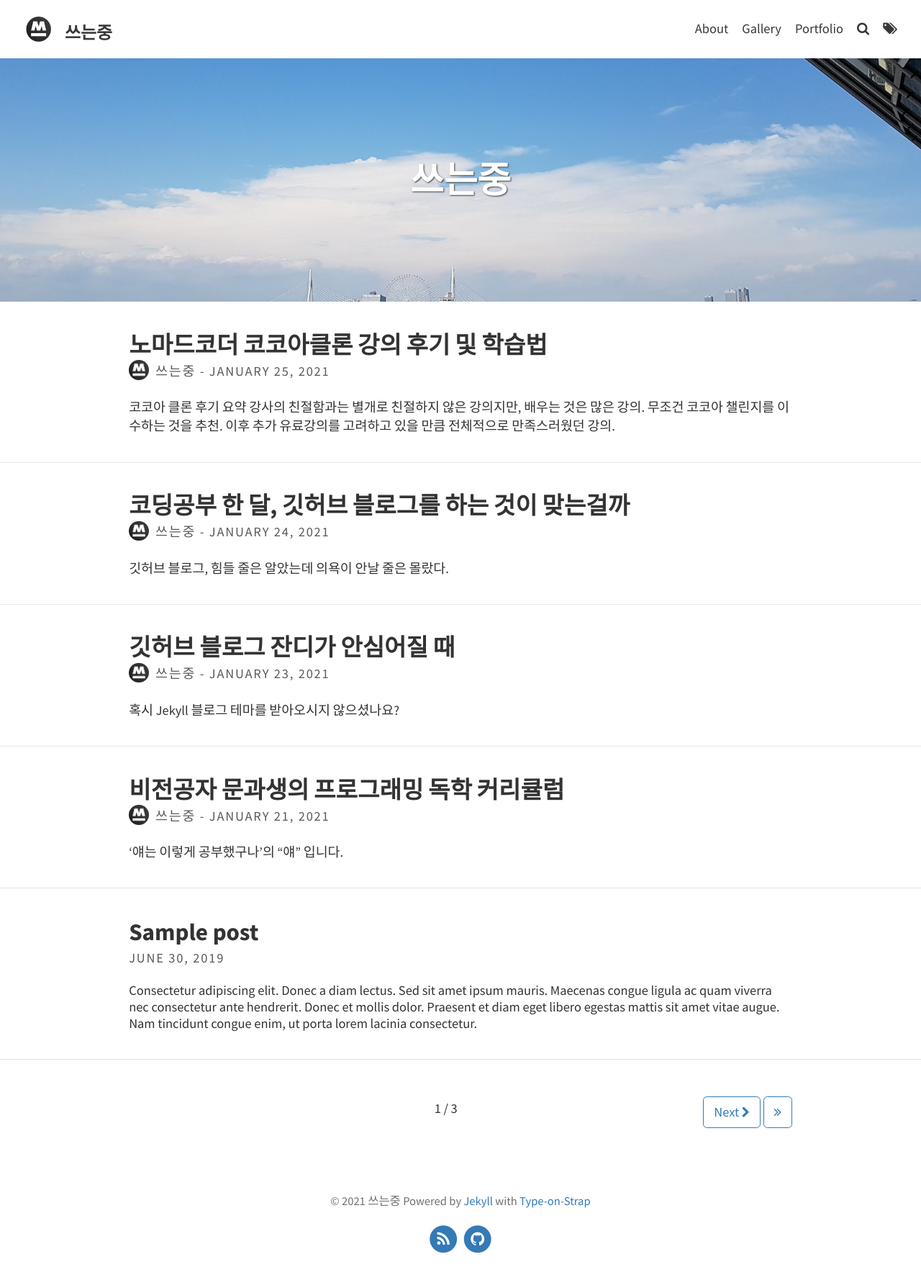
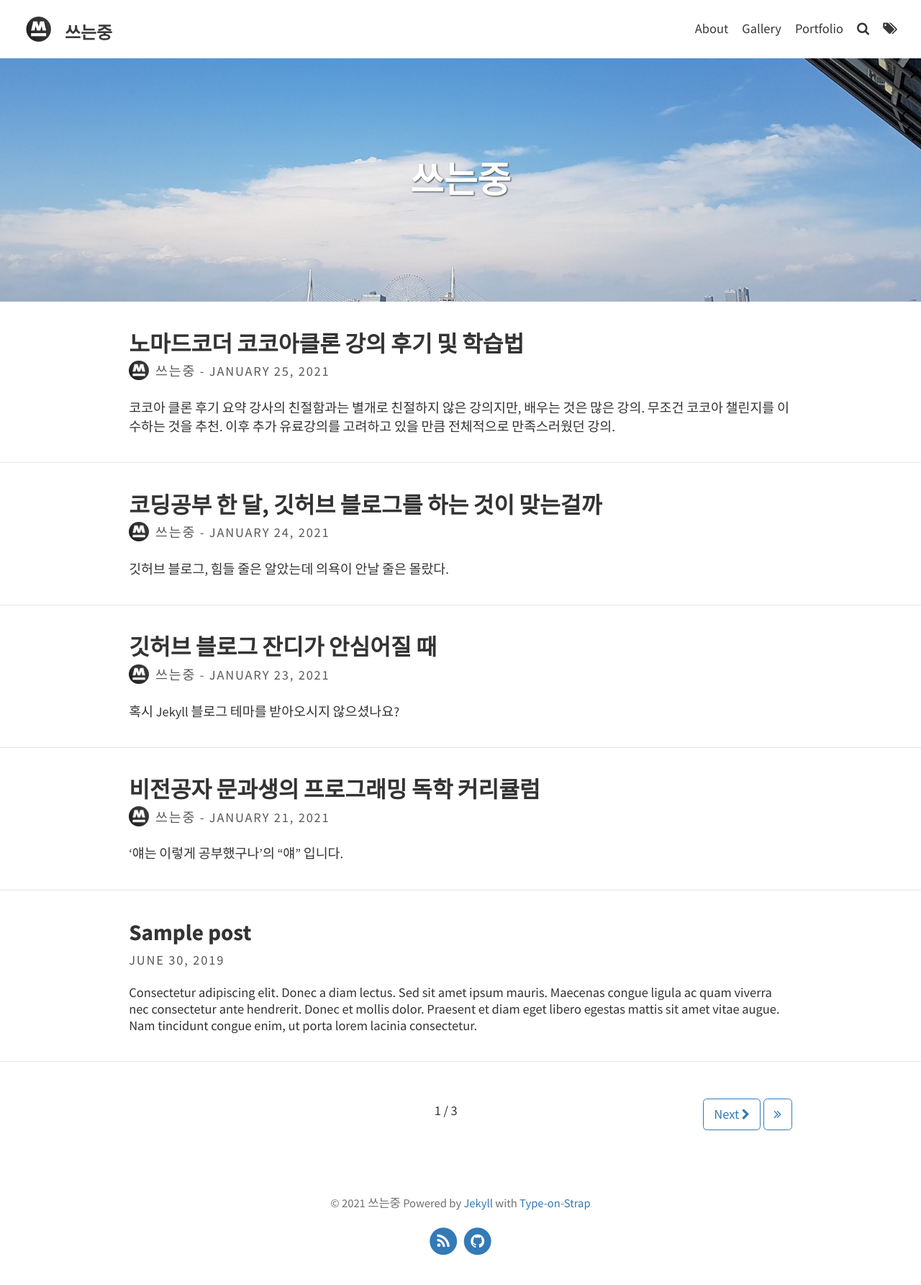
Before and after one commit to TaeIng/taeing.github.io, a Jekyll site: the page built from index.html, in a window 1280 px wide. Shown: the whole page at 72% size. Built offline with Jekyll 4.4.1, drawn with Linux system fonts in a browser that asks for light colours; the list of posts is cut into pages by our own code.

Commit message:
modify: posts header size, margin modify

```diff
--- a/_sass/layouts/_posts.scss
+++ b/_sass/layouts/_posts.scss
@@ -43,7 +43,8 @@ footer {
 header {
   h1 {
     margin: 0;
-    font-size: 1.8em;
+    font-size: 1.7em;
+    margin-bottom: 3px;
   }
 }
 
```
